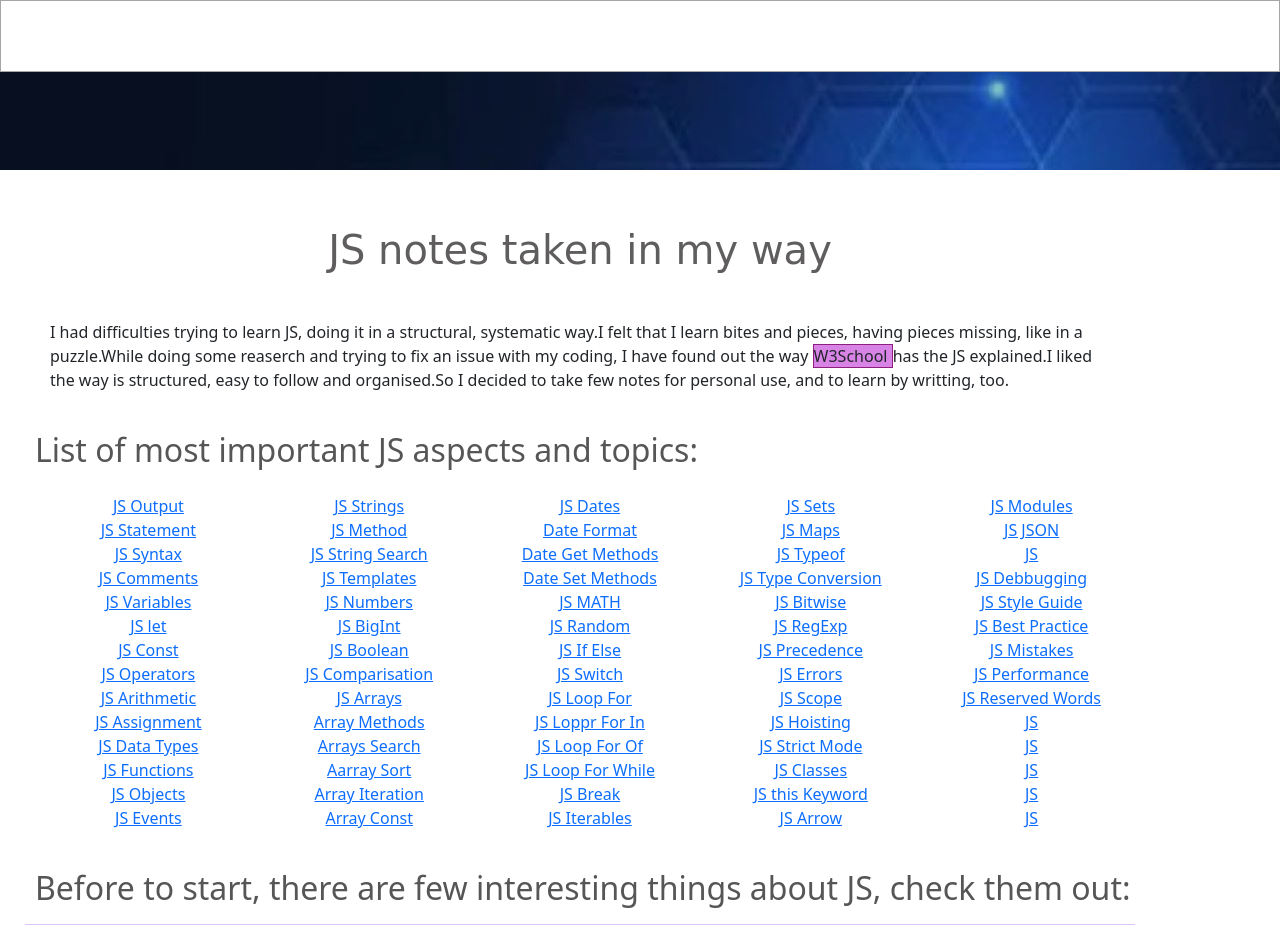
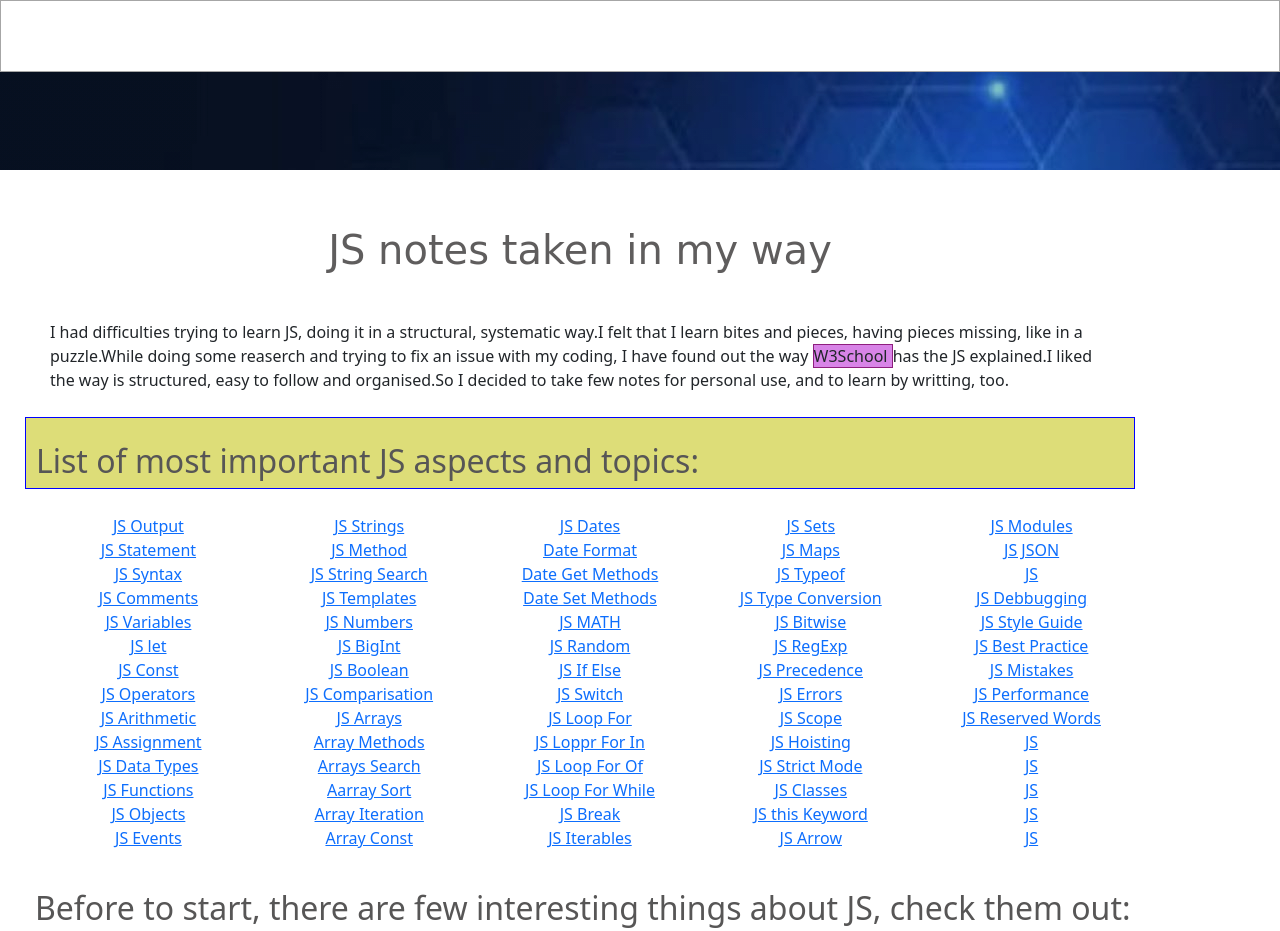
Before and after one commit to EduardMat/JS-notes, a plain HTML site: page index.html in a window 1280 px wide. Shown: the top 931 px of the page. Drawn offline with nearby package versions, Linux system fonts and the light colour scheme.

Commit message:
css updated

```diff
--- a/index.html
+++ b/index.html
@@ -27,11 +27,11 @@
         I decided to take few notes for personal use, and to learn by writting,
         too.
       </p>
-
+   <div class="columns">
      <h2>
         List of most important JS aspects and topics:
      </h2>
-
+  </div>
      <div>
         <div class="container text-center">
   <div class="row">
--- a/src/styles.css
+++ b/src/styles.css
@@ -80,6 +80,10 @@ table {
       font-size: 15px;
     }
 
+    .columns{
+  border:1px solid blue;
+  background-color: rgb(221, 221, 120);
+    }
 
 
 .container{
```
